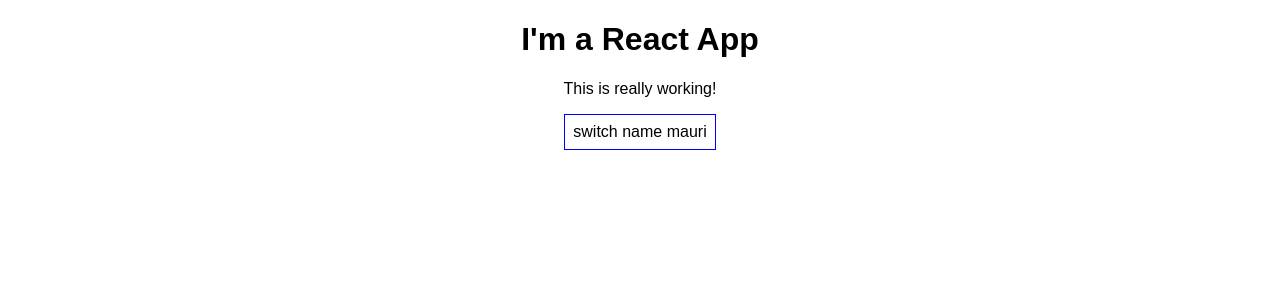
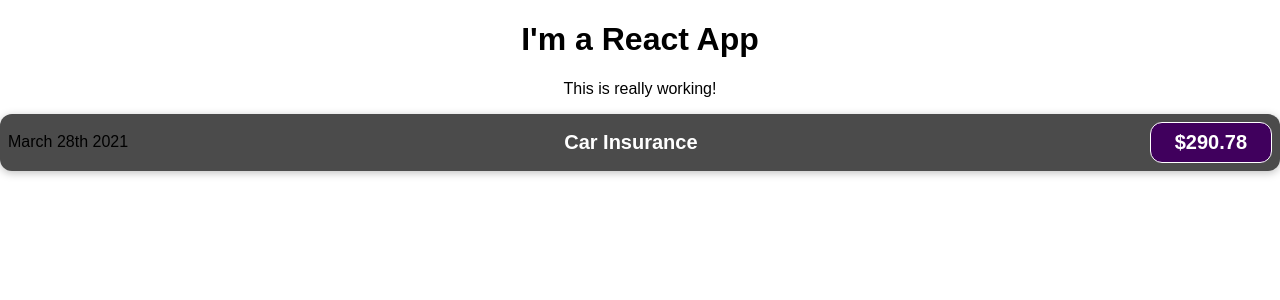
Before and after one commit to mauriciomage/my-react-app, a React (Create React App) app: page / in a window 1280 px wide. Shown: the top 300 px of the page. Built offline with nearby package versions, Linux system fonts and the light colour scheme.

Commit message:
ExpenseItem added with styled

```diff
--- a/src/App.js
+++ b/src/App.js
@@ -1,83 +1,15 @@
 import React, { Component } from 'react';
 import './App.css';
-import Person from './Person/Person'
+import ExpenseItem from './components/ExpenseItem';
 
 class App extends Component {
-  state = {
-    persons: [
-      { name: 'Maximiliam', age: 28 },
-      { name: 'Jhon', age: 25 },
-      { name: 'Stephy', age: 26 },
-    ],
-    otherState: 'some other state',
-    showPersons: false
-  };
-
-  switchNameHandler = (newName) => {
-    this.setState({
-      persons: [
-        { name: newName, age: 28 },
-        { name: 'Jhon', age: 25 },
-        { name: 'Stephy', age: 56 },
-      ]
-    });
-  };
-
-  nameChangeHandler = (event) => {
-    this.setState({
-      persons: [
-        { name: 'Max', age: 28 },
-        { name: event.target.value, age: 25 },
-        { name: 'Stephy', age: 26 },
-      ]
-    });
-  }
-
-  togglePersonsHandler = () => {
-    const doesShow = this.state.showPersons
-    this.setState({showPersons: !doesShow})
-    console.log('estado del contenedor:', doesShow)
-  }
-
-  deletePersonHandler = (personId) => {
-    const persons = [...this.state.persons];
-    persons.splice(personId, 1);
-    this.setState({persons: persons});
-  }
 
   render() {
-    const style = {
-      backgroundColor: 'white',
-      font: 'inherit',
-      border: '1px solid blue',
-      padding: '8px',
-      cursor: 'pointer'
-    }
-
-    let persons = null;
-    if (this.state.showPersons) {
-      persons = (
-        <div>
-          {this.state.persons.map((person, index) => {
-            return <Person
-              key={index}
-              click={() => this.deletePersonHandler(index)}
-              name={person.name}
-              age={person.age} />
-          })}
-        </div>
-      );
-    }
-
     return (
       <div className="App">
         <h1>I'm a React App</h1>
         <p>This is really working!</p>
-        <button
-          style={style}
-          onClick={this.togglePersonsHandler}>switch name mauri
-        </button>
-        {persons}
+        <ExpenseItem></ExpenseItem>
       </div>
     );
   }
--- a/src/Person/Person.css
+++ /dev/null
@@ -1,8 +0,0 @@
-.Person {
-  width: 60%;
-  margin: 16px auto;
-  border: 1px solid #eee;
-  box-shadow: 0 2px 3px #ccc;
-  padding: 16px;
-  text-align: center;
-}
--- a/src/Person/Person.js
+++ /dev/null
@@ -1,14 +0,0 @@
-import React from 'react';
-import './Person.css';
-
-const person = (props) => {
-  return (
-  <div className="Person">
-    <p onClick={props.click}>I'm {props.name} and I am {props.age} years old</p>
-    <p>{props.children}</p>
-    <input type="text" onChange={props.changed} value={props.name} />
-  </div>
-  )
-}
-
-export default person;
--- /dev/null
+++ b/src/components/ExpenseItem.css
@@ -0,0 +1,56 @@
+.expense-item {
+  display: flex;
+  justify-content: space-between;
+  align-items: center;
+  box-shadow: 0 2px 8px rgba(0, 0, 0, 0.25);
+  padding: 0.5rem;
+  margin: 1rem 0;
+  border-radius: 12px;
+  background-color: #4b4b4b;
+}
+
+.expense-item__description {
+  display: flex;
+  flex-direction: column;
+  gap: 1rem;
+  align-items: flex-end;
+  flex-flow: column-reverse;
+  justify-content: flex-start;
+  flex: 1;
+}
+
+.expense-item h2 {
+  color: #3a3a3a;
+  font-size: 1rem;
+  flex: 1;
+  margin: 0 1rem;
+  color: white;
+}
+
+.expense-item__price {
+  font-size: 1rem;
+  font-weight: bold;
+  color: white;
+  background-color: #40005d;
+  border: 1px solid white;
+  padding: 0.5rem;
+  border-radius: 12px;
+}
+
+@media (min-width: 580px) {
+  .expense-item__description {
+    flex-direction: row;
+    align-items: center;
+    justify-content: flex-start;
+    flex: 1;
+  }
+
+  .expense-item__description h2 {
+    font-size: 1.25rem;
+  }
+
+  .expense-item__price {
+    font-size: 1.25rem;
+    padding: 0.5rem 1.5rem;
+  }
+}
--- /dev/null
+++ b/src/components/ExpenseItem.js
@@ -0,0 +1,16 @@
+import React from 'react';
+import './ExpenseItem.css';
+
+const ExpenseItem = () => {
+  return (
+  <div className="expense-item">
+    <div>March 28th 2021</div>
+    <div className="expense-item__description">
+      <h2>Car Insurance</h2>
+      <div className="expense-item__price">$290.78</div>
+    </div>
+  </div>
+  )
+}
+
+export default ExpenseItem;
```
